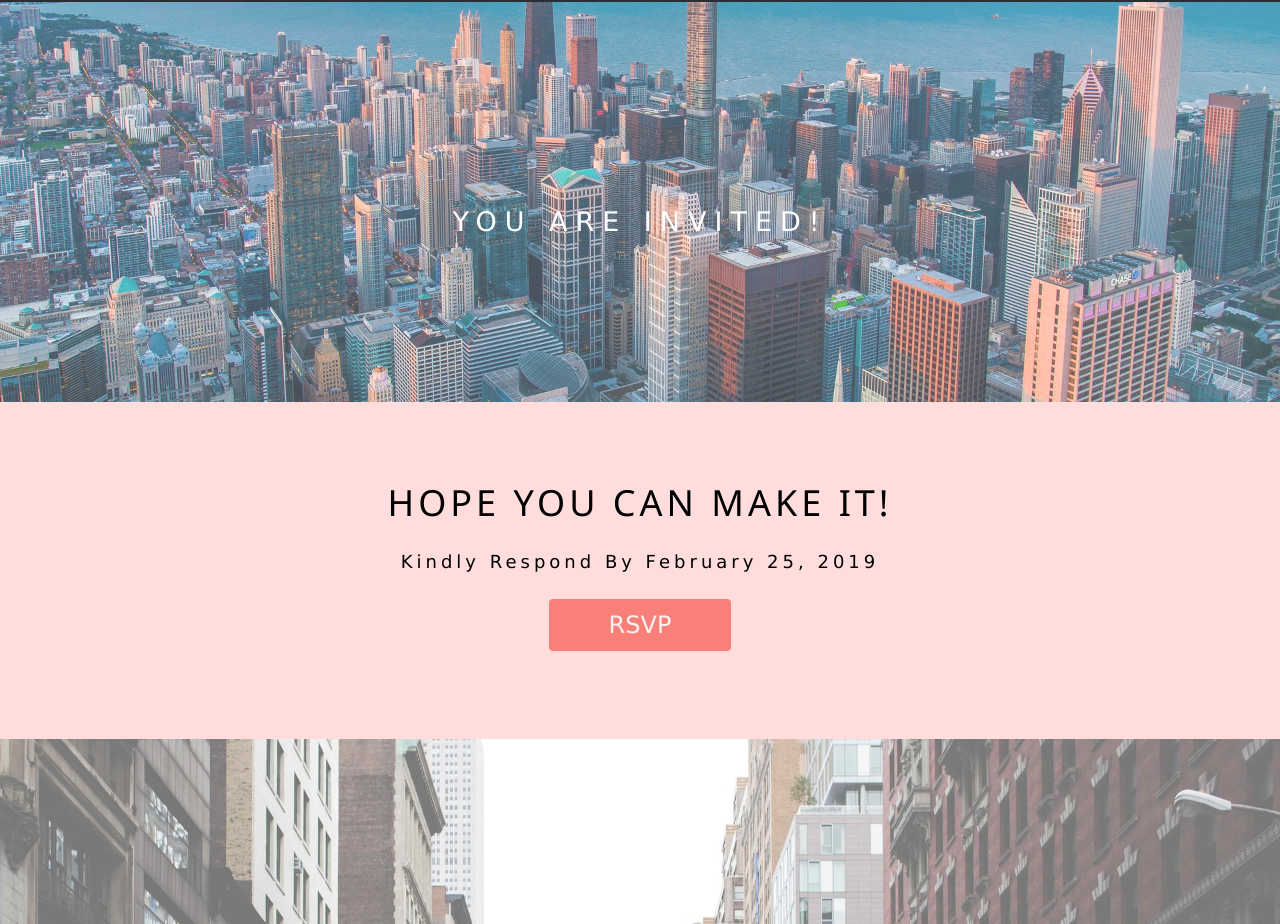
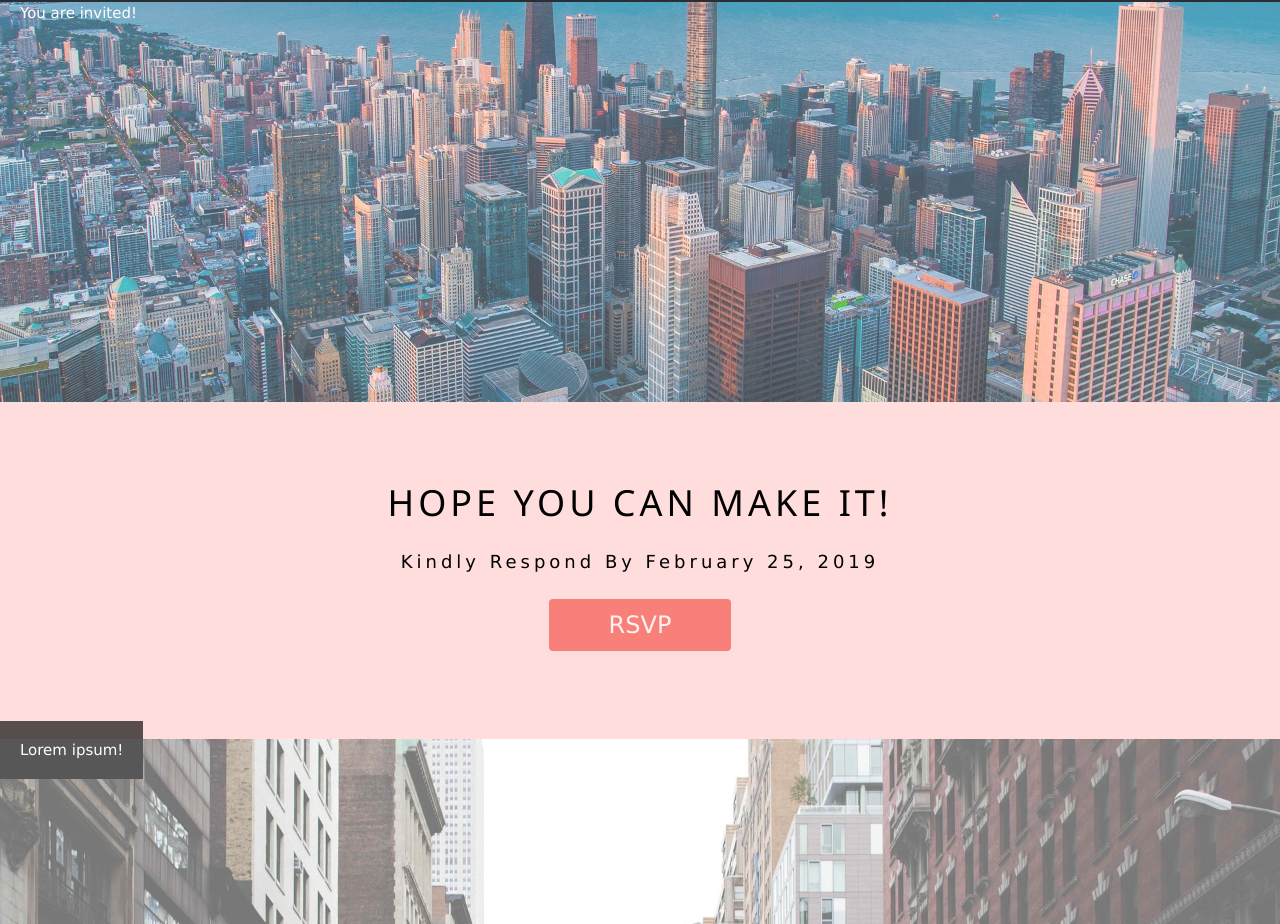
Before and after one commit to avanish-patel/InvitationCard, an Angular app: page / in a window 1280 px wide. Shown: the part 1876-2800 px from the top of the page. Built offline with nearby package versions, Linux system fonts and the light colour scheme.

Commit message:
Fixed parallax effect

```diff
--- a/src/app/app.component.css
+++ b/src/app/app.component.css
@@ -88,8 +88,8 @@ font-family: 'Dosis', sans-serif;
     color:#ddd;
   }
 
-  .ptext{
-    position:absolute;
+  .ptext::before{
+    position: fixed;
     top:50%;
     width:100%;
     text-align:center;
--- a/src/app/app.component.html
+++ b/src/app/app.component.html
@@ -99,9 +99,9 @@
 
 
 <div class="pimg1">
-    <div >
-    <h2 class="w3-center title">Twinkle Twinkle little star,can't wait to see how cute
-        you are!</h2>
+    <div class="heading" >
+    <h3 class="w3-center title">Twinkle Twinkle little star,can't wait to see how cute
+        you are!</h3>
   <p class="w3-center"><a href="#details" class="w3-button w3-black w3-round w3-padding-large w3-large">Baby Shower
           Details</a></p>
     </div>
@@ -160,7 +160,7 @@
 <div class="pimg1">
   <div class="ptext">
     <span class="border">
-      Traversy Media
+      Lorem ipsum!
     </span>
   </div>
 </div>
```
